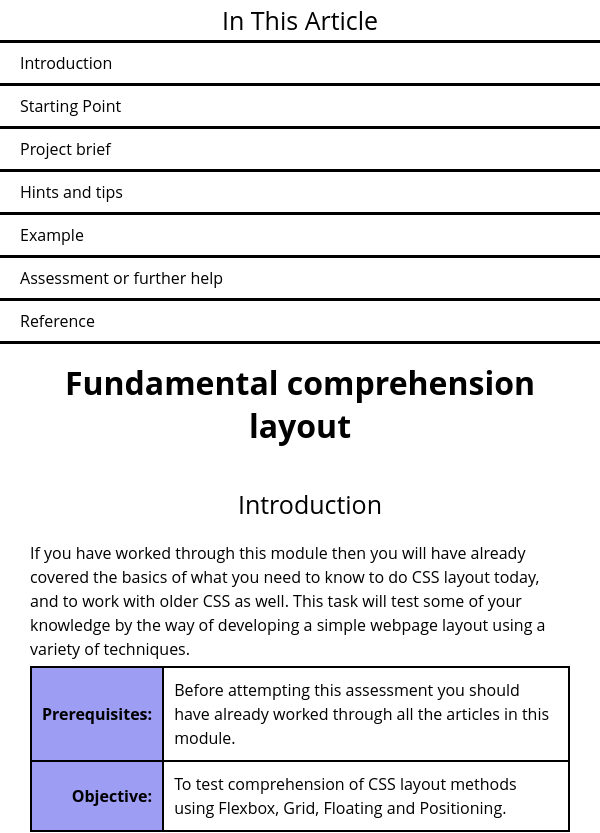
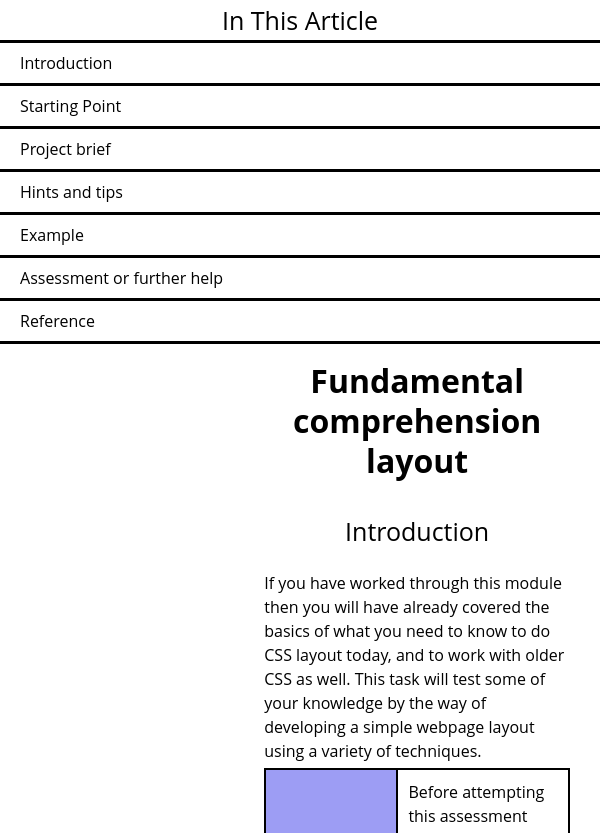
Before and after one commit to jdhilts/technical-document, a plain HTML site: page index.html in a window 600 px wide. Shown: the top 833 px of the page. Drawn offline with Linux system fonts and the light colour scheme.

Commit message:
Adding media queries.

```diff
--- a/styles.css
+++ b/styles.css
@@ -1,5 +1,6 @@
 html, body {
   font-family: 'Open Sans', Arial, sans-serif;
+  line-height: 40px;
 }
 
 *,
@@ -17,39 +18,6 @@ html, body {
   position: fixed;
   border-right: solid;
   background-color: white;
-  line-height: 40px;
-}
-
-@media (max-width: 600px) {
-  #navbar {
-    display: flex;
-    flex-direction: column;
-    width: 100%;
-    height: 341px;
-    border-right: none;
-  }
-
-  .nav-link {
-    height: auto;
-  }
-
-  main {
-   display: flex;
-   flex-direction: column;
-   flex-wrap: wrap;
-   align-items: center;
-   justify-content: center;
-   width: 100%;
-   padding-top: 321px;
-   padding-left: 30px;
-   padding-right: 30px;
- }
-
- h1, header {
-  text-align: center;
-  margin-top: 20px;
-  margin-bottom: 20px;
-}
 }
 
 #navbar header {
@@ -155,3 +123,78 @@ img {
 .second-level-bullet {
   margin-left: 40px;
 }
+
+@media (max-width: 600px) {
+  #navbar {
+    display: flex;
+    flex-direction: column;
+    width: 100%;
+    height: 341px;
+    border-right: none;
+  }
+
+  .nav-link {
+    height: auto;
+  }
+
+  main {
+   display: flex;
+   flex-direction: column;
+   flex-wrap: wrap;
+   align-items: center;
+   justify-content: center;
+   width: 100%;
+   padding-top: 321px;
+   padding-left: 30px;
+   padding-right: 30px;
+ }
+
+ h1, header {
+  text-align: center;
+  margin-top: 20px;
+  margin-bottom: 20px;
+}
+}
+
+@media (min-width: 600px) {
+  main {
+    display: flex;
+    flex-direction: column;
+    flex-wrap: wrap;
+    align-items: center;
+    justify-content: center;
+    padding-left: 264.25px;
+    margin-right: 30px;
+  }
+
+  h1 {
+    padding-top: 20px;
+    text-align: center;
+  }
+
+  header {
+    font-size: 25px;
+    margin-left: 0;
+    text-align: center;
+    margin-top: 10px;
+    margin-bottom: : 10px;
+  }
+
+  p {
+    padding-bottom: 5px;
+  }
+
+  li, p, td {
+    line-height: 1.5em;
+  }
+
+  #note {
+    line-height: 1.5em;
+    padding: 5px;
+  }
+
+  #note-exm {
+    width: 35px;
+    border-radius: 30px;
+  }
+}
```
